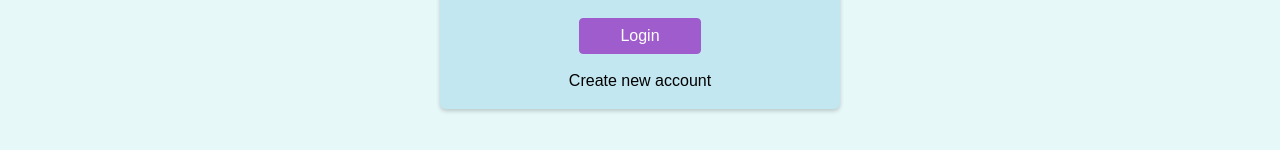
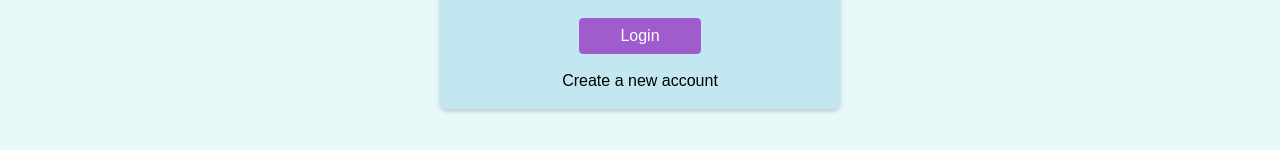
Before and after one commit to Milan-960/Quote-App, a React (Create React App) app: page /login in a window 1280 px wide. Shown: the part 334-484 px from the top of the page. Built offline with nearby package versions, Linux system fonts and the light colour scheme.

Commit message:
Auth Added

```diff
--- a/src/components/Auth/AuthForm.js
+++ b/src/components/Auth/AuthForm.js
@@ -101,7 +101,7 @@ const AuthForm = () => {
         </div>
         <div className={classes.actions}>
           {!isLoading && (
-            <button>{isLogin ? "Login" : "Create Account"}</button>
+            <button>{isLogin ? "Login" : "Create a Account"}</button>
           )}
           {isLoading && <p> Creating An Account!! </p>}
           <button
@@ -109,7 +109,7 @@ const AuthForm = () => {
             className={classes.toggle}
             onClick={switchAuthModeHandler}
           >
-            {isLogin ? "Create new account" : "Login with existing account"}
+            {isLogin ? "Create a new account" : "Login with existing account"}
           </button>
         </div>
       </form>
```
Also changed, not shown: 1 other file (tests, documents, lock files or other folders).
